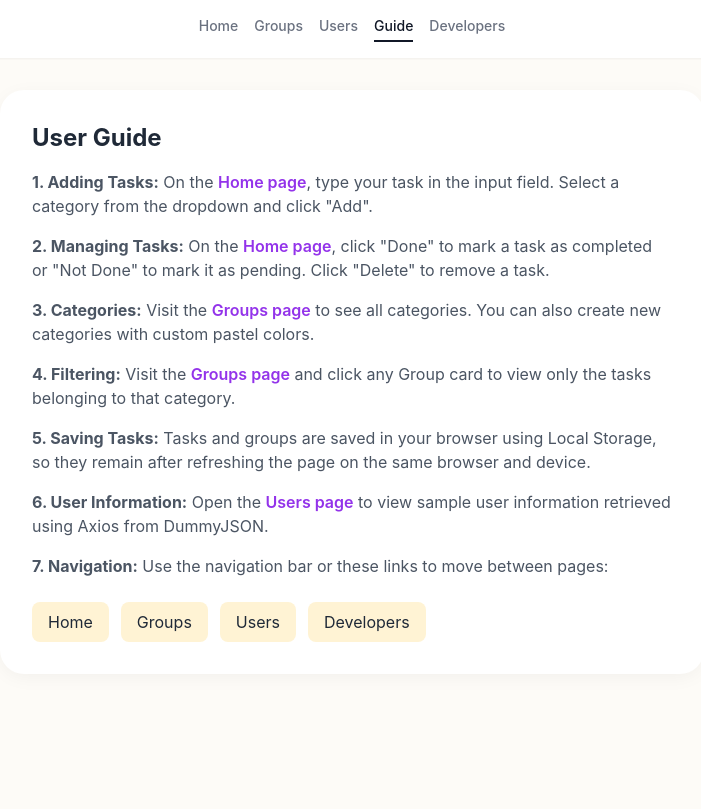
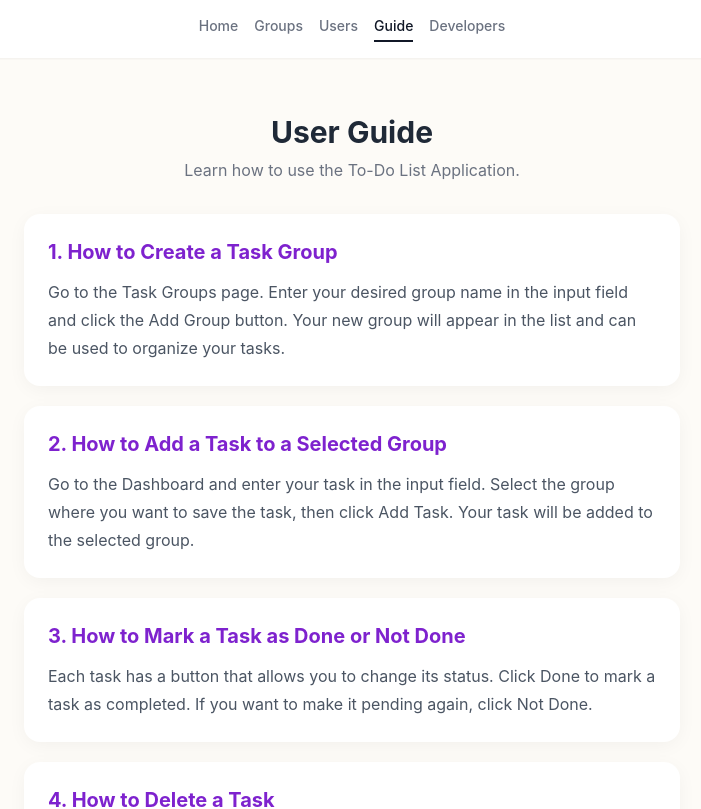
Before and after one commit to Wanglinggg23/to-do-list-lab-4, a React (Create React App) app: page /guide in a window 1280 px wide. Shown: the top 809 px of the page, without its empty margins (288-989 px from the left). Built offline with nearby package versions, Linux system fonts and the light colour scheme.

Commit message:
Update user guide page

```diff
--- a/src/pages/Guide.jsx
+++ b/src/pages/Guide.jsx
@@ -1,101 +1,104 @@
-
-import React from "react";
 import { Link } from "react-router-dom";
 
-export default function Guide() {
+function Guide() {
+  const sections = [
+    {
+      title: "1. How to Create a Task Group",
+      description:
+        "Go to the Task Groups page. Enter your desired group name in the input field and click the Add Group button. Your new group will appear in the list and can be used to organize your tasks.",
+    },
+    {
+      title: "2. How to Add a Task to a Selected Group",
+      description:
+        "Go to the Dashboard and enter your task in the input field. Select the group where you want to save the task, then click Add Task. Your task will be added to the selected group.",
+    },
+    {
+      title: "3. How to Mark a Task as Done or Not Done",
+      description:
+        "Each task has a button that allows you to change its status. Click Done to mark a task as completed. If you want to make it pending again, click Not Done.",
+    },
+    {
+      title: "4. How to Delete a Task",
+      description:
+        "Find the task you want to remove and click its Delete button. The selected task will be removed from the task list.",
+    },
+    {
+      title: "5. How to Navigate Between Pages and Task Groups",
+      description:
+        "Use the navigation bar, buttons, or links to move between the Dashboard, Task Groups, User Information, User Guide, and Developers pages. To view tasks in a specific group, click the group name or its View Category link.",
+    },
+    {
+      title: "6. How to Retrieve User Information Using Axios and DummyJSON",
+      description:
+        "The application uses Axios to send a GET request to https://dummyjson.com/users/1. The API provides sample user information, including the full name, email address, username, and profile picture. A loading indicator appears while retrieving the information, and an error message appears if the request fails.",
+    },
+    {
+      title: "7. How Zustand Manages and Shares Task Data Across Components",
+      description:
+        "Zustand manages and shares task and group data throughout the application. Different components, such as the Dashboard and Task Groups pages, can access and update the same information. When a user adds, completes, or deletes a task, the changes are reflected in the components that use the Zustand store. The persist feature saves the data in the browser's local storage so tasks and groups remain after refreshing the page.",
+    },
+  ];
+
   return (
-    <div className="bg-white p-8 rounded-apple shadow-soft space-y-4">
-      <h1 className="text-2xl font-bold text-gray-800 mb-4">
-        User Guide
-      </h1>
+    <main className="min-h-screen p-6">
+      <div className="mx-auto max-w-5xl">
+        <div className="mb-8 text-center">
+          <h1 className="mb-2 text-3xl font-bold text-gray-800">
+            User Guide
+          </h1>
+          <p className="text-gray-500">
+            Learn how to use the To-Do List Application.
+          </p>
+        </div>
 
-      <div className="space-y-4 text-gray-600">
-        <p>
-          <strong>1. Adding Tasks:</strong> On the{" "}
-          <Link to="/" className="text-purple-600 font-semibold hover:underline">
-            Home page
-          </Link>
-          , type your task in the input field. Select a category from the
-          dropdown and click "Add".
-        </p>
+        <div className="space-y-5">
+          {sections.map((section, index) => (
+            <section
+              key={index}
+              className="rounded-2xl bg-white p-6 shadow-soft"
+            >
+              <h2 className="mb-3 text-xl font-bold text-purple-700">
+                {section.title}
+              </h2>
+              <p className="leading-7 text-gray-600">
+                {section.description}
+              </p>
+            </section>
+          ))}
+        </div>
 
-        <p>
-          <strong>2. Managing Tasks:</strong> On the{" "}
-          <Link to="/" className="text-purple-600 font-semibold hover:underline">
-            Home page
-          </Link>
-          , click "Done" to mark a task as completed or "Not Done" to
-          mark it as pending. Click "Delete" to remove a task.
-        </p>
-
-        <p>
-          <strong>3. Categories:</strong> Visit the{" "}
-          <Link to="/groups" className="text-purple-600 font-semibold hover:underline">
-            Groups page
-          </Link>
-          {" "}to see all categories. You can also create new categories
-          with custom pastel colors.
-        </p>
-
-        <p>
-          <strong>4. Filtering:</strong> Visit the{" "}
-          <Link to="/groups" className="text-purple-600 font-semibold hover:underline">
-            Groups page
-          </Link>
-          {" "}and click any Group card to view only the tasks belonging
-          to that category.
-        </p>
-
-        <p>
-          <strong>5. Saving Tasks:</strong> Tasks and groups are saved in
-          your browser using Local Storage, so they remain after refreshing
-          the page on the same browser and device.
-        </p>
-
-        <p>
-          <strong>6. User Information:</strong> Open the{" "}
-          <Link to="/users" className="text-purple-600 font-semibold hover:underline">
-            Users page
-          </Link>
-          {" "}to view sample user information retrieved using Axios
-          from DummyJSON.
-        </p>
-
-        <p>
-          <strong>7. Navigation:</strong> Use the navigation bar or these
-          links to move between pages:
-        </p>
-
-        <div className="flex flex-wrap gap-3 pt-2">
+        <div className="mt-8 flex flex-wrap justify-center gap-3">
           <Link
             to="/"
-            className="rounded-lg bg-pastel-yellow px-4 py-2 text-gray-800 hover:shadow-sm"
+            className="rounded-xl bg-purple-600 px-5 py-3 text-white hover:bg-purple-700"
           >
-            Home
+            Dashboard
           </Link>
 
           <Link
             to="/groups"
-            className="rounded-lg bg-pastel-yellow px-4 py-2 text-gray-800 hover:shadow-sm"
+            className="rounded-xl bg-purple-100 px-5 py-3 text-purple-800 hover:bg-purple-200"
           >
-            Groups
+            Task Groups
           </Link>
 
           <Link
             to="/users"
-            className="rounded-lg bg-pastel-yellow px-4 py-2 text-gray-800 hover:shadow-sm"
+            className="rounded-xl bg-purple-100 px-5 py-3 text-purple-800 hover:bg-purple-200"
           >
-            Users
+            User Information
           </Link>
 
           <Link
             to="/developers"
-            className="rounded-lg bg-pastel-yellow px-4 py-2 text-gray-800 hover:shadow-sm"
+            className="rounded-xl bg-purple-100 px-5 py-3 text-purple-800 hover:bg-purple-200"
           >
             Developers
           </Link>
         </div>
       </div>
-    </div>
+    </main>
   );
 }
+
+export default Guide;
```
